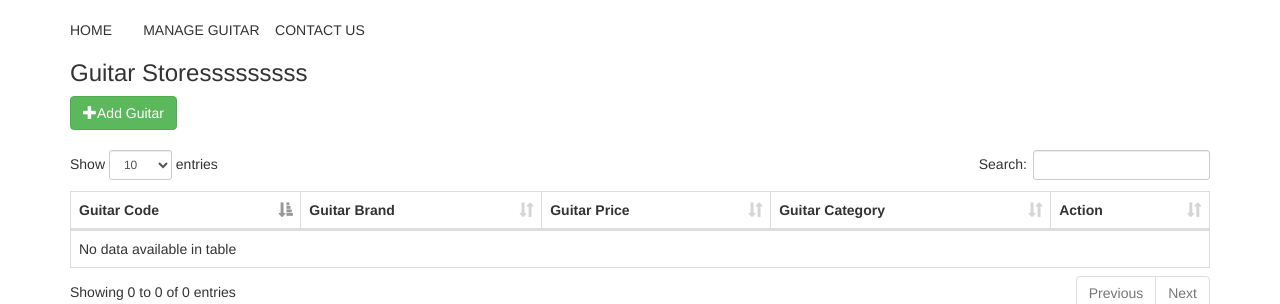
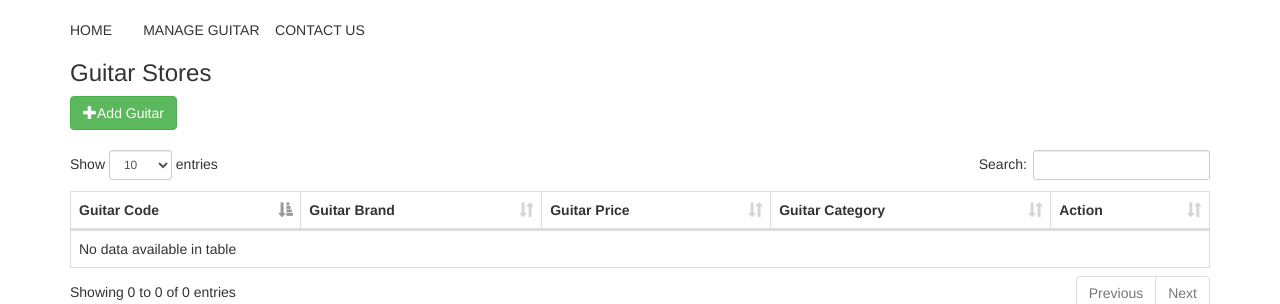
Before and after one commit to asyrafsam/guitarstore, a CodeIgniter app: page /guitarstore/index.php/admin/index in a window 1280 px wide. Shown: the top 304 px of the page. Run offline with CodeIgniter, Linux system fonts and the light colour scheme; data that the repository does not hold is empty; some libraries are stand-ins or nearby versions.

Commit message:
title changed

```diff
--- a/application/views/admin/body/body.php
+++ b/application/views/admin/body/body.php
@@ -13,7 +13,7 @@
 		</table>
 		</div>
 		<br>
-		<h3>Guitar Storesssssssss</h3>
+		<h3>Guitar Stores</h3>
 
 		<button class="btn btn-success" onclick="add_guitar()"><i class="glyphicon glyphicon-plus"></i>Add Guitar</button>
 		<br>
```
